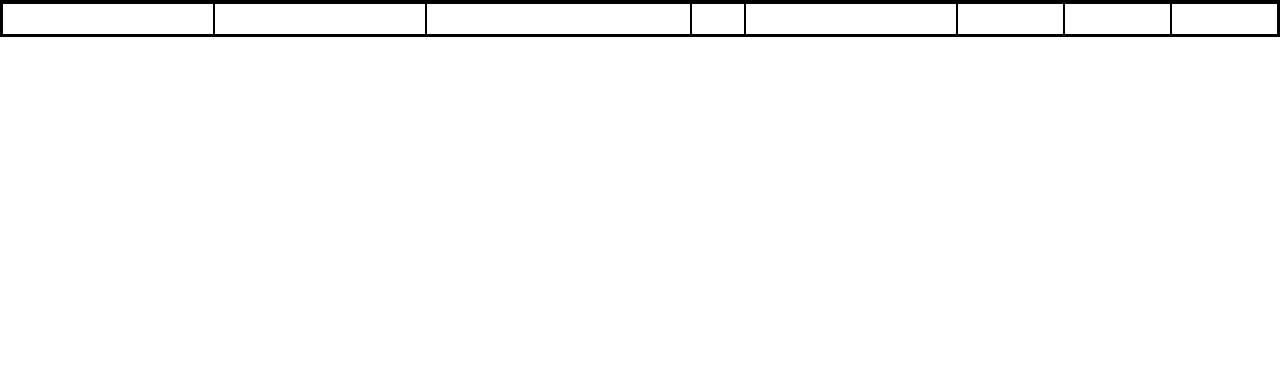
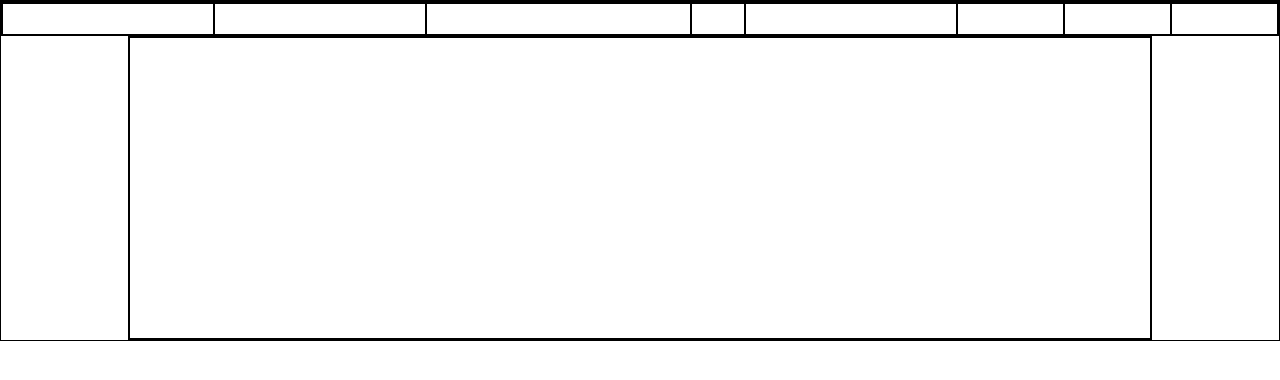
Before and after one commit to Mr3verest/FSWD30-CSS-DAY04, a plain HTML site: page index.html in a window 1280 px wide. Shown: the part 90-470 px from the top of the page. Drawn offline with Linux system fonts and the light colour scheme.

Commit message:
2nd commit

```diff
--- a/index.html
+++ b/index.html
@@ -26,14 +26,16 @@
 			<div class="orders"></div>
 			<div class="tryprime"></div>
 			<div class="cart"></div>
+		</div>
+	</header>
+	<div class="flexcontainer content">
+		<div class="carousel">
 
 		</div>
 
 
-	</header>
 
-
-
+	</div>
 
 </div>
 </body>
--- a/style.css
+++ b/style.css
@@ -20,6 +20,19 @@ div{
 .flexcontainer{
 	display: flex;
 }
+.content{
+	width: 80%;
+	min-width: 1000px;
+	max-width: 1500px;
+	margin: auto;
+	/*overflow:hidden;*/
+}
+.carousel{
+	height: 300px;
+	width: 100%;
+}
+
+
 .row1 > div{
 	height: 30px;
 }
```
